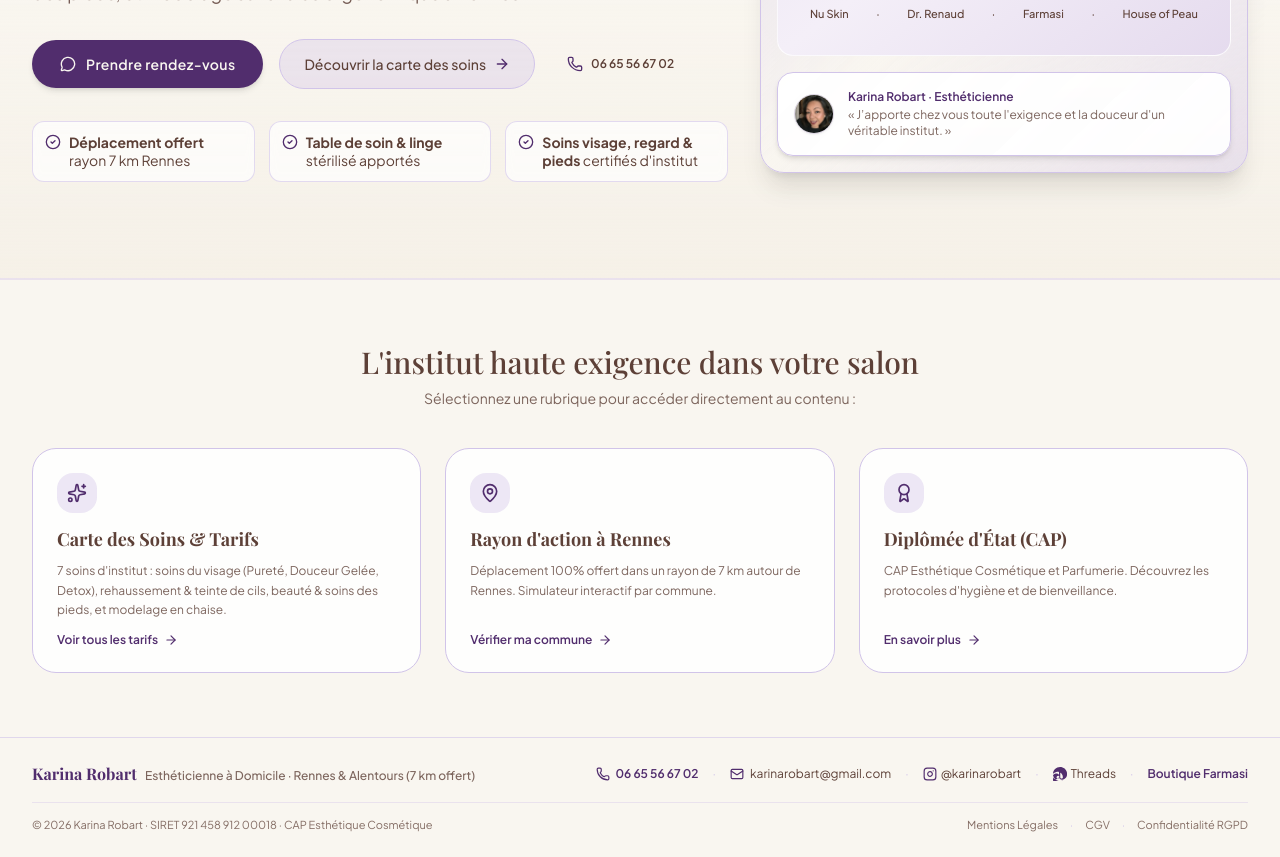
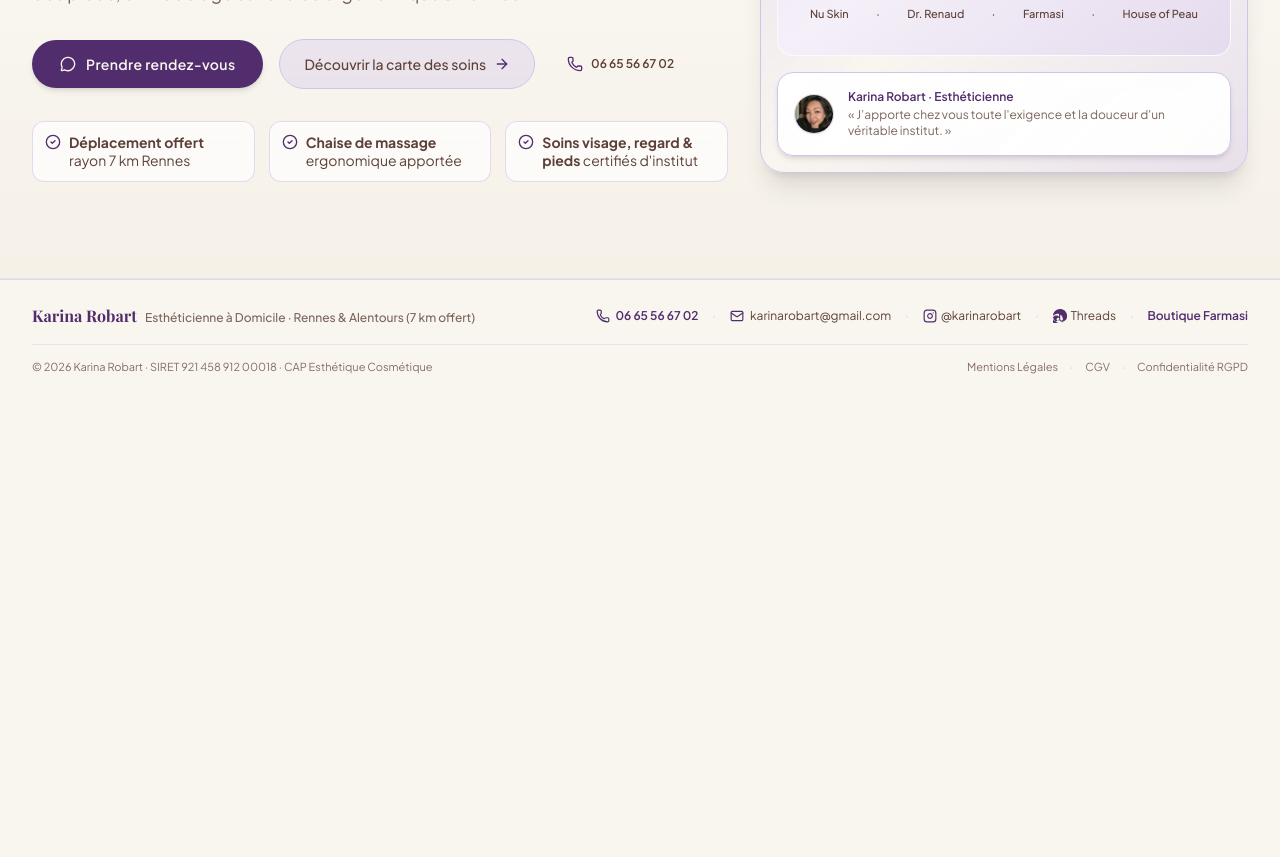
Before and after one commit to 5hidiwen/KRBeaute, a React (Vite) app: page / in a window 1280 px wide. Shown: the part 440-1297 px from the top of the page. After the commit the page ends 840 px from the top, so only its background shows below. Built offline with nearby package versions, Linux system fonts and the light colour scheme; a web font is replaced by a local one.

Commit message:
refactor: update service equipment and remove clutter
- Remove redundant Quick Pathways section from homepage
- Update equipment descriptions to focus on ergonomic massage chair usage
- Clarify client home preparation requirements and hygiene protocols

```diff
--- a/src/App.tsx
+++ b/src/App.tsx
@@ -10,7 +10,6 @@ import { ContactSection } from './components/ContactSection';
 import { Footer } from './components/Footer';
 import { LegalModal, LegalTab } from './components/LegalModal';
 import { ServiceItem } from './data/servicesData';
-import { Sparkles, MapPin, Award, ArrowRight } from 'lucide-react';
 
 export default function App() {
   const [activeTab, setActiveTab] = useState<NavTab>('accueil');
@@ -56,90 +55,6 @@ export default function App() {
               onOpenBooking={() => handleOpenBooking()}
               onGoToServices={() => handleSelectTab('soins')}
             />
-
-            {/* Curated Accueil Quick Pathways */}
-            <section className="py-8 sm:py-16 bg-[#F9F6F0] border-t border-[#D1C4E9]/40">
-              <div className="max-w-7xl mx-auto px-4 sm:px-6 lg:px-8">
-                <div className="text-center max-w-2xl mx-auto mb-6 sm:mb-10">
-                  <h2 className="text-xl sm:text-3xl font-serif font-medium text-[#5D4037] mb-1 sm:mb-2">
-                    L'institut haute exigence dans votre salon
-                  </h2>
-                  <p className="text-xs sm:text-sm text-[#5D4037]/80">
-                    Sélectionnez une rubrique pour accéder directement au contenu :
-                  </p>
-                </div>
-
-                <div className="grid grid-cols-1 md:grid-cols-3 gap-3.5 sm:gap-6">
-
-                  {/* Card 1 -> Soins & Tarifs */}
-                  <div
-                    onClick={() => handleSelectTab('soins')}
-                    className="group bg-white/85 p-4 sm:p-6 rounded-2xl sm:rounded-3xl border border-[#D1C4E9] hover:border-[#512D6D]/40 hover:shadow-md transition-all cursor-pointer flex flex-col justify-between"
-                  >
-                    <div>
-                      <div className="w-9 h-9 sm:w-10 sm:h-10 rounded-xl sm:rounded-2xl bg-[#D1C4E9]/40 text-[#512D6D] flex items-center justify-center mb-3">
-                        <Sparkles className="w-5 h-5" />
-                      </div>
-                      <h3 className="font-serif text-base sm:text-lg font-bold text-[#5D4037] group-hover:text-[#512D6D] transition-colors mb-1 sm:mb-2">
-                        Carte des Soins & Tarifs
-                      </h3>
-                      <p className="text-xs text-[#5D4037]/80 leading-relaxed mb-3">
-                        7 soins d'institut : soins du visage (Pureté, Douceur Gelée, Detox), rehaussement & teinte de cils, beauté & soins des pieds, et modelage en chaise.
-                      </p>
-                    </div>
-                    <div className="flex items-center gap-1.5 text-xs font-semibold text-[#512D6D]">
-                      <span>Voir tous les tarifs</span>
-                      <ArrowRight className="w-3.5 h-3.5 group-hover:translate-x-1 transition-transform" />
-                    </div>
-                  </div>
-
-                  {/* Card 2 -> Rayon d'action */}
-                  <div
-                    onClick={() => handleSelectTab('secteur')}
-                    className="group bg-white/85 p-4 sm:p-6 rounded-2xl sm:rounded-3xl border border-[#D1C4E9] hover:border-[#512D6D]/40 hover:shadow-md transition-all cursor-pointer flex flex-col justify-between"
-                  >
-                    <div>
-                      <div className="w-9 h-9 sm:w-10 sm:h-10 rounded-xl sm:rounded-2xl bg-[#D1C4E9]/40 text-[#512D6D] flex items-center justify-center mb-3">
-                        <MapPin className="w-5 h-5" />
-                      </div>
-                      <h3 className="font-serif text-base sm:text-lg font-bold text-[#5D4037] group-hover:text-[#512D6D] transition-colors mb-1 sm:mb-2">
-                        Rayon d'action à Rennes
-                      </h3>
-                      <p className="text-xs text-[#5D4037]/80 leading-relaxed mb-3">
-                        Déplacement 100% offert dans un rayon de 7 km autour de Rennes. Simulateur interactif par commune.
-                      </p>
-                    </div>
-                    <div className="flex items-center gap-1.5 text-xs font-semibold text-[#512D6D]">
-                      <span>Vérifier ma commune</span>
-                      <ArrowRight className="w-3.5 h-3.5 group-hover:translate-x-1 transition-transform" />
-                    </div>
-                  </div>
-
-                  {/* Card 3 -> À Propos (Diplôme CAP) */}
-                  <div
-                    onClick={() => handleSelectTab('a-propos')}
-                    className="group bg-white/85 p-4 sm:p-6 rounded-2xl sm:rounded-3xl border border-[#D1C4E9] hover:border-[#512D6D]/40 hover:shadow-md transition-all cursor-pointer flex flex-col justify-between"
-                  >
-                    <div>
-                      <div className="w-9 h-9 sm:w-10 sm:h-10 rounded-xl sm:rounded-2xl bg-[#D1C4E9]/40 text-[#512D6D] flex items-center justify-center mb-3">
-                        <Award className="w-5 h-5" />
-                      </div>
-                      <h3 className="font-serif text-base sm:text-lg font-bold text-[#5D4037] group-hover:text-[#512D6D] transition-colors mb-1 sm:mb-2">
-                        Diplômée d'État (CAP)
-                      </h3>
-                      <p className="text-xs text-[#5D4037]/80 leading-relaxed mb-3">
-                        CAP Esthétique Cosmétique et Parfumerie. Découvrez les protocoles d'hygiène et de bienveillance.
-                      </p>
-                    </div>
-                    <div className="flex items-center gap-1.5 text-xs font-semibold text-[#512D6D]">
-                      <span>En savoir plus</span>
-                      <ArrowRight className="w-3.5 h-3.5 group-hover:translate-x-1 transition-transform" />
-                    </div>
-                  </div>
-
-                </div>
-              </div>
-            </section>
           </div>
         )}
 
--- a/src/components/AboutSection.tsx
+++ b/src/components/AboutSection.tsx
@@ -92,7 +92,7 @@ export const AboutSection: React.FC = () => {
                 Finis le stress des bouchons rennais, la recherche d'une place de stationnement et la rupture de votre sérénité au moment de repartir.
               </p>
               <p>
-                J'apporte chez vous une <strong>table de massage ergonomique</strong> ou ma <strong>chaise de modelage professionnel</strong>, du linge stérilisé, une ambiance relaxante et tout le matériel nécessaire (spatule dermo-purifiante, appareil masseur pour les pieds, cosmétiques d'exception) pour une expérience d'institut sur-mesure.
+                J'apporte chez vous ma <strong>chaise ergonomique de massage</strong> ainsi que tout le matériel professionnel nécessaire (spatule dermo-purifiante, appareil masseur pour les pieds, cosmétiques d'exception). Pour les soins du visage, des cils et des pieds, nous utilisons confortablement l'équipement de votre intérieur (canapé, fauteuil ou lit) pour une expérience d'institut sur-mesure.
               </p>
             </div>
 
@@ -119,7 +119,7 @@ export const AboutSection: React.FC = () => {
                   Hygiène Médicale
                 </h4>
                 <p className="text-[11px] text-[#5D4037]/80 leading-relaxed">
-                  Désinfection virucide complète de la table et du matériel entre chaque cliente.
+                  Désinfection virucide complète de la chaise de massage et du matériel entre chaque cliente.
                 </p>
               </div>
 
--- a/src/components/FAQSection.tsx
+++ b/src/components/FAQSection.tsx
@@ -39,13 +39,13 @@ export const FAQSection: React.FC = () => {
     {
       id: 'preparation-domicile',
       question: '5. Que dois-je prévoir chez moi pour préparer la séance ?',
-      answer: 'Merci de prévoir un espace calme et dégagé pour installer le matériel (table ou chaise ergonomique), ainsi qu\'un accès facile à une prise électrique standard et à un point d\'eau.',
+      answer: 'Merci de prévoir un espace calme et confortable pour vous installer (canapé, fauteuil ou lit selon le soin), un espace pour la chaise de massage ergonomique que j\'apporte, ainsi qu\'un accès facile à une prise électrique et à un point d\'eau.',
       icon: <Home className="w-4 h-4 text-[#512D6D]" />
     },
     {
       id: 'hygiene-cap',
       question: 'Comment garantissez-vous l\'hygiène et la sécurité ?',
-      answer: 'Titulaire du CAP Esthétique Cosmétique et Parfumerie, Karina applique des normes hospitalières strictes : désinfection complète de la table / chaise au virucide entre chaque cliente, linge propre stérilisé et instruments sous sachet scellé.',
+      answer: 'Titulaire du CAP Esthétique Cosmétique et Parfumerie, Karina applique des normes hospitalières strictes : désinfection complète de la chaise de massage ergonomique au virucide entre chaque cliente, linge propre et instruments sous sachet scellé.',
       icon: <ShieldCheck className="w-4 h-4 text-[#512D6D]" />
     }
   ];
--- a/src/components/Hero.tsx
+++ b/src/components/Hero.tsx
@@ -1,5 +1,5 @@
 import React from 'react';
-import { MessageCircle, Phone, Award, MapPin, Sparkles, CheckCircle2, ArrowRight } from 'lucide-react';
+import { MessageCircle, Phone, Award, Sparkles, CheckCircle2, ArrowRight } from 'lucide-react';
 import { KARINA_PHOTO_BASE64 } from '../karinaPhotoData';
 
 interface HeroProps {
@@ -27,11 +27,6 @@ export const Hero: React.FC<HeroProps> = ({ onOpenBooking, onGoToServices }) =>
               <span className="flex items-center gap-1">
                 <Award className="w-3.5 h-3.5 text-[#512D6D]" />
                 Esthéticienne Diplômée d'État (CAP)
-              </span>
-              <span aria-hidden="true">·</span>
-              <span className="flex items-center gap-1 text-[#5D4037]/80">
-                <MapPin className="w-3 h-3 text-[#512D6D]" />
-                Rennes & Périphérie (7 km offert)
               </span>
             </div>
 
@@ -120,7 +115,7 @@ export const Hero: React.FC<HeroProps> = ({ onOpenBooking, onGoToServices }) =>
               <div className="flex items-center sm:items-start gap-2 bg-white/70 backdrop-blur-xs p-2.5 sm:p-3 rounded-xl border border-[#D1C4E9]/60">
                 <CheckCircle2 className="w-4 h-4 text-[#512D6D] shrink-0" />
                 <span className="leading-tight">
-                  <strong>Table de soin & linge</strong> stérilisé apportés
+                  <strong>Chaise de massage</strong> ergonomique apportée
                 </span>
               </div>
               <div className="flex items-center sm:items-start gap-2 bg-white/70 backdrop-blur-xs p-2.5 sm:p-3 rounded-xl border border-[#D1C4E9]/60">
@@ -159,7 +154,7 @@ export const Hero: React.FC<HeroProps> = ({ onOpenBooking, onGoToServices }) =>
                       Votre Havre de Sérénité
                     </h3>
                     <p className="text-xs text-[#5D4037]/80 max-w-xs mx-auto">
-                      Table de massage moelleuse, musique douce, linge frais et senteurs relaxantes dans votre salon.
+                      Chaise ergonomique de massage, musique douce, matériel professionnel et senteurs relaxantes dans votre salon.
                     </p>
                   </div>
 
--- a/src/components/LegalModal.tsx
+++ b/src/components/LegalModal.tsx
@@ -196,7 +196,7 @@ export const LegalModal: React.FC<LegalModalProps> = ({
                   Article 5 — Préparation chez vous (Obligations d'accueil)
                 </h4>
                 <p>
-                  <strong>5. Préparation chez vous :</strong> Le client s'engage à prévoir un espace calme et dégagé pour installer le matériel professionnel (table de soin ou chaise ergonomique), ainsi qu'un accès sécurisé à une prise électrique et à un point d'eau. Le client signale avant le soin tout problème de santé, allergie cutanée ou état de grossesse.
+                  <strong>5. Préparation chez vous :</strong> Le client s'engage à prévoir un espace calme et dégagé pour installer la chaise de massage ergonomique apportée par l'esthéticienne, ou un équipement confortable à domicile (canapé, fauteuil ou lit pour les soins visage, cils et pieds), ainsi qu'un accès sécurisé à une prise électrique et à un point d'eau. Le client signale avant le soin tout problème de santé, allergie cutanée ou état de grossesse.
                 </p>
               </div>
 
```
